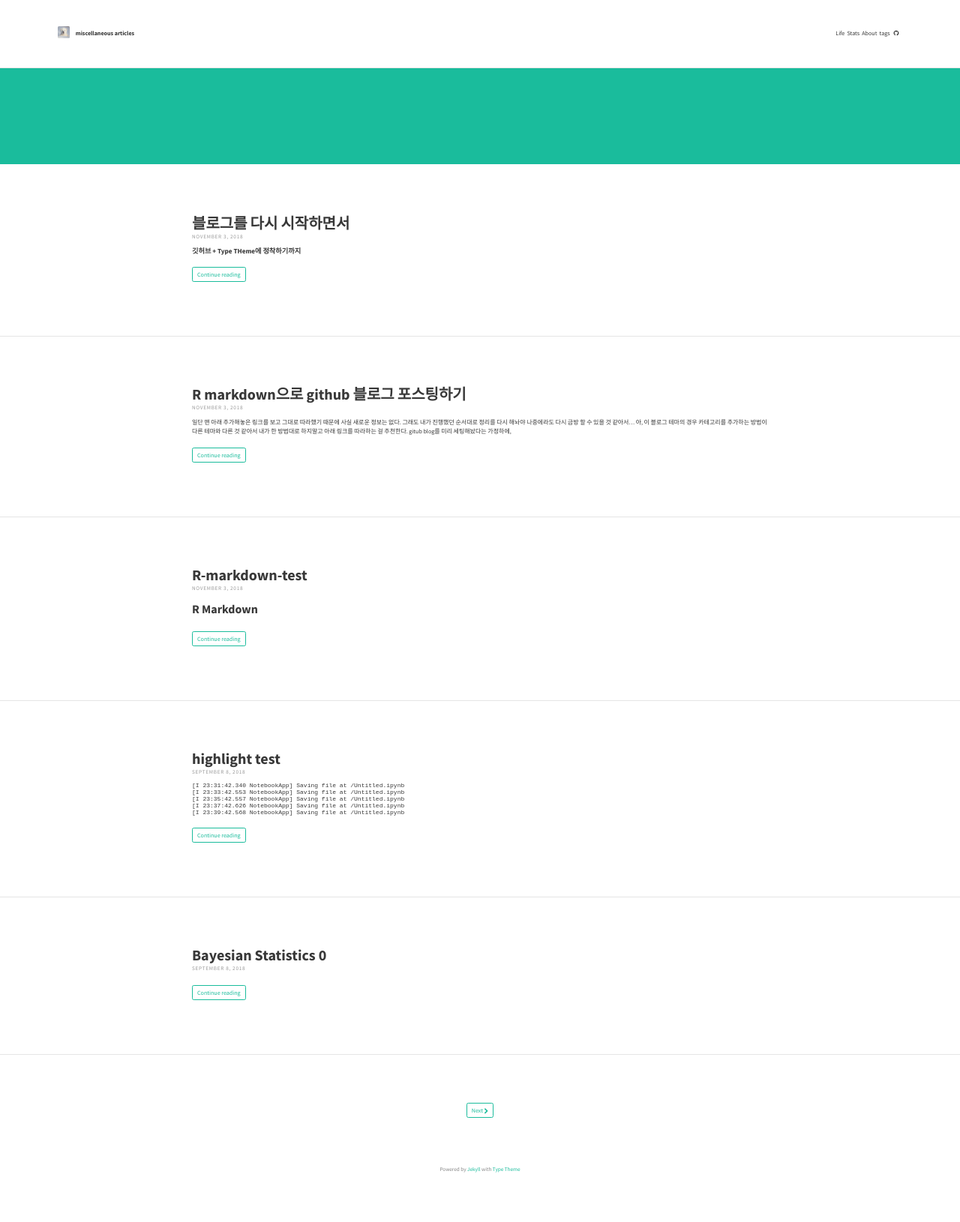
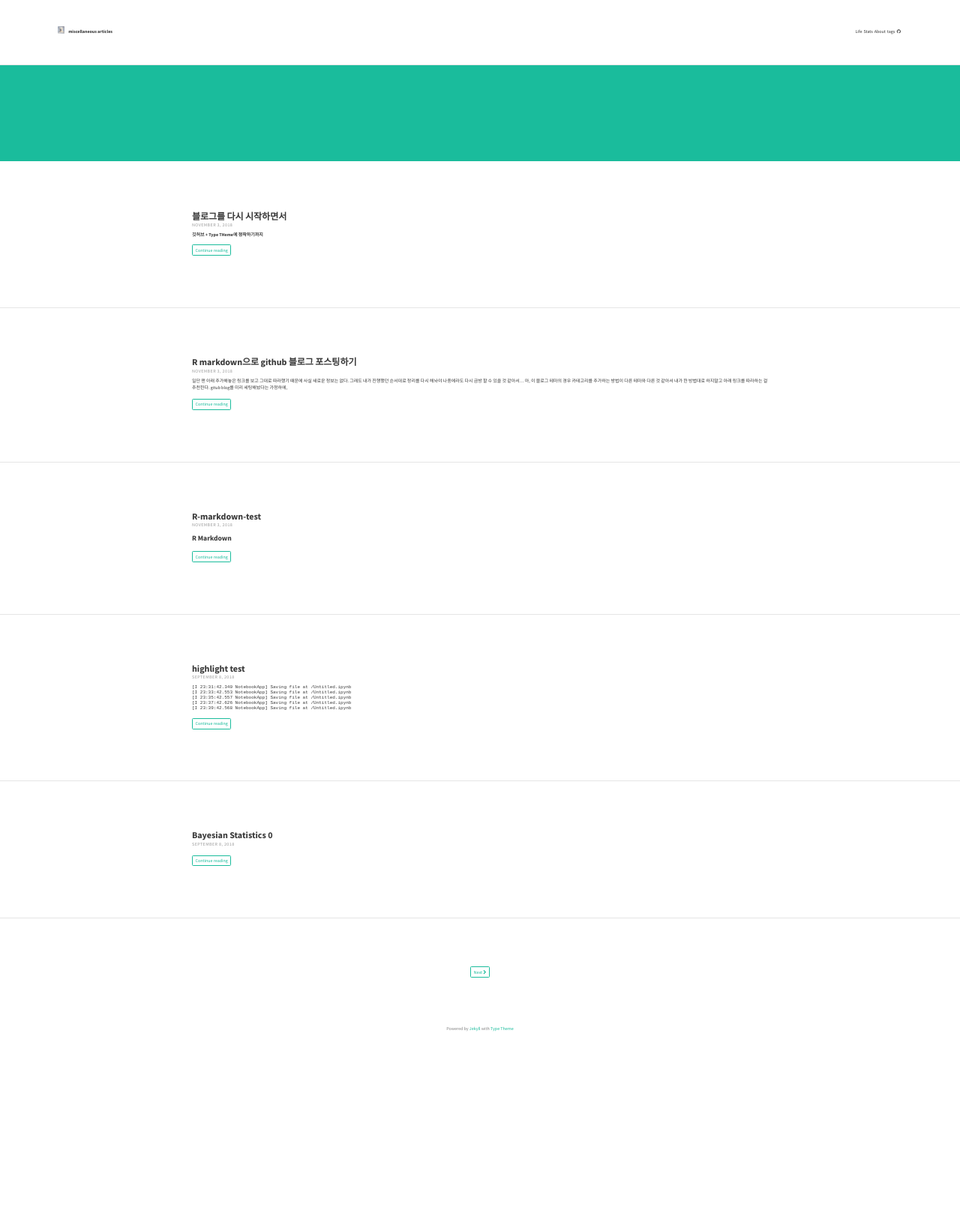
Before and after one commit to DasomKang/dasomkang.github.io, a Jekyll site: the page built from index.html, in a window 1280 px wide. Shown: the whole page at 75% size. Built offline with Jekyll 4.4.1, drawn with Linux system fonts in a browser that asks for light colours; the list of posts is cut into pages by our own code; after the commit the page ends 1441 px from its top, so only the background shows below that.

Commit message:
reduce font size

```diff
--- a/_sass/base/_variables.scss
+++ b/_sass/base/_variables.scss
@@ -1,7 +1,7 @@
 // Typography
 $font-family-main: 'Source Sans Pro', Helvetica, Arial, sans-serif;
 $font-family-headings: 'Source Sans Pro', Helvetica, Arial, sans-serif;
-$font-size: 0.5em;
+$font-size: 0.3em;
 
 // Padding
 $padding-large: 20%;
```
